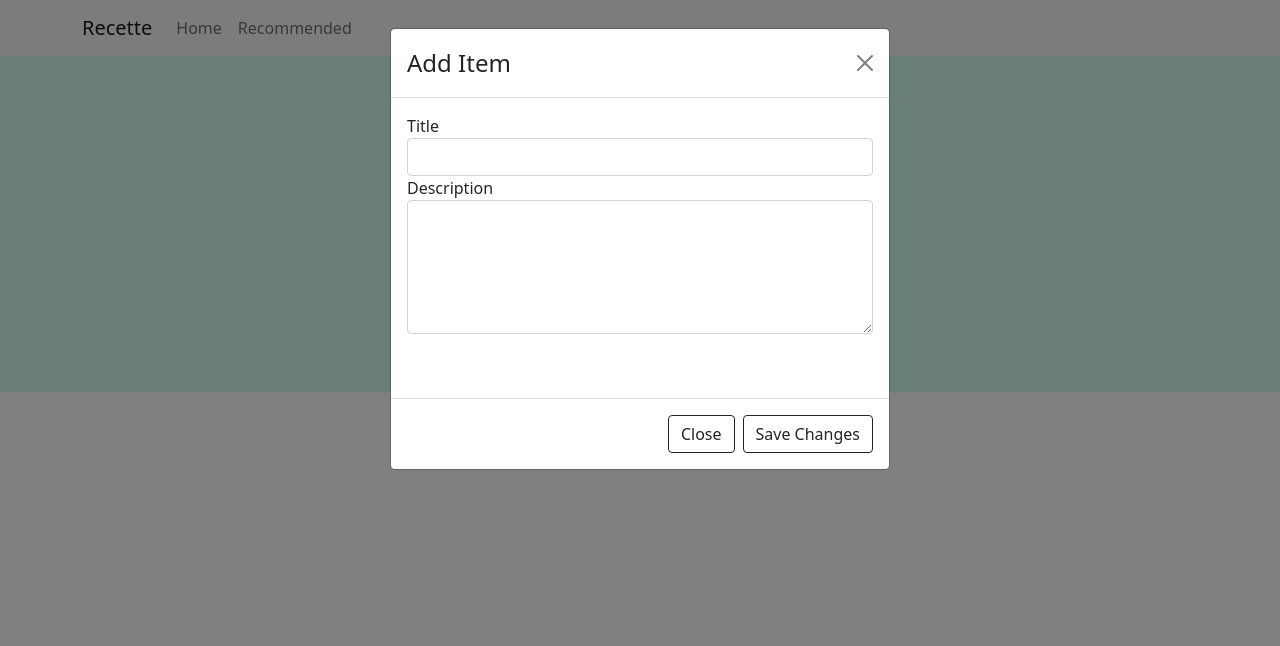
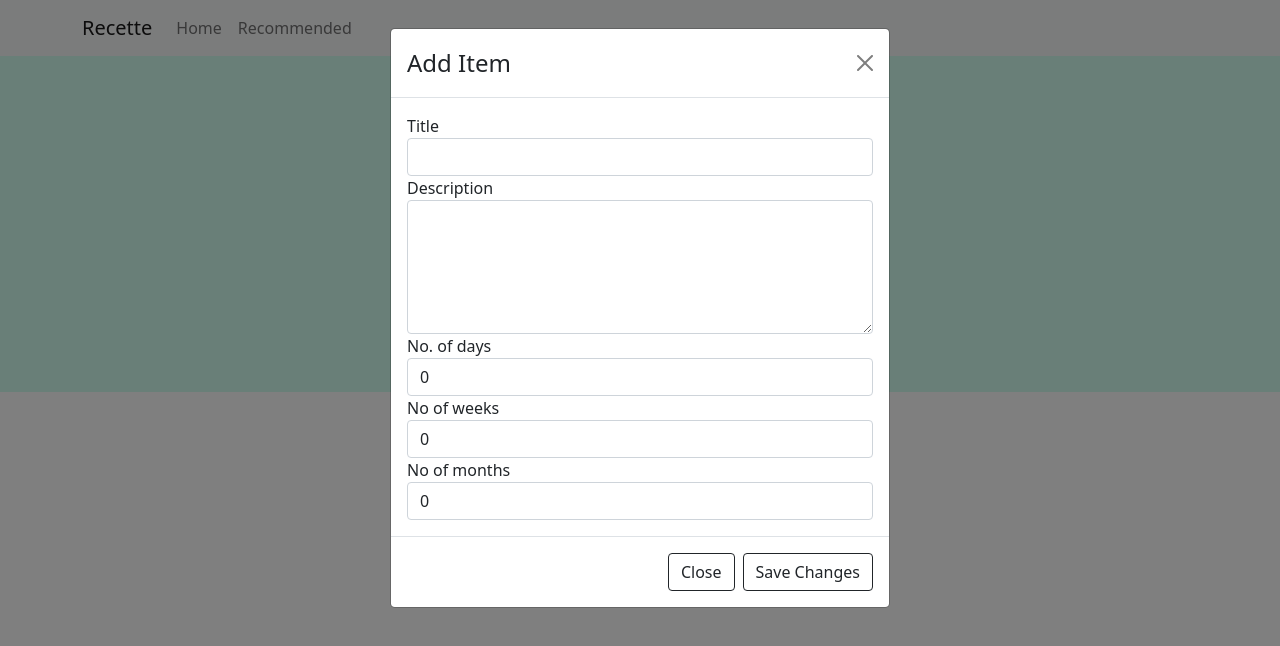
Before and after one commit to shreyanzjain/Rubix-22-14-Big-Bang-Coders, a React (Create React App) app in the folder recette/: page / in a window 1280 px wide. Both pictures are taken after a click on the button "Add Item". Shown: the top 646 px of the page. Built offline with nearby package versions, Linux system fonts and the light colour scheme.

Commit message:
tenth commitment

```diff
--- a/recette/src/components/CardMaker.js
+++ b/recette/src/components/CardMaker.js
@@ -1,18 +1,20 @@
-import React , {useState} from 'react'
+import React from 'react'
 import {Button, Card} from 'react-bootstrap'
 
-function CardMaker({taskObj, index, deleteTask, updateListArray}) {
-    const [modal, setModal] = useState(false);
+function CardMaker({taskObj, index, deleteTask}) {
     const handleDelete = () =>   {
         deleteTask(index)
     }
+
+    var dayCount
 
     return (
         <div>
             <Card style={{ width: '100%', height: '10rem' }} align='center'>
             <Card.Body>
                 <Card.Title>{taskObj.Name}</Card.Title>
-                <Card.Text>{taskObj.Description}</Card.Text>
+                <Card.Subtitle>{taskObj.Description}</Card.Subtitle>
+                <Card.Text>Days: {taskObj.Days} | Weeks: {taskObj.Week} | Months: {taskObj.Month}</Card.Text>
             </Card.Body>
             <Card.Footer>
             <div>
--- a/recette/src/components/CreateTask.js
+++ b/recette/src/components/CreateTask.js
@@ -1,17 +1,26 @@
 import React, {useState} from 'react'
-import { Modal, Button, DropdownButton, Dropdown} from 'react-bootstrap';
+import { Modal, Button} from 'react-bootstrap';
 
 const CreateTask = ({show, toggle, save}) => {
     const [taskName, setTaskName] = useState('');
     const [description, setDescription] = useState('');
+    const [days, setDays] = useState(0);
+    const [week, setWeek] = useState(0);
+    const [month, setMonth] = useState(0);
 
     const handleChange = (e) => {
         const {name, value} = e.target;
 
         if (name === 'taskName')    {
             setTaskName(value);
-        }else{
+        }else if(name === 'description'){
             setDescription(value);
+        }else if (name === 'days'){
+            setDays(value);
+        } else if (name === 'week'){
+            setWeek(value);
+        } else  {
+            setMonth(value);
         }
     }
 
@@ -19,6 +28,9 @@ const CreateTask = ({show, toggle, save}) => {
         let taskObj = {};
         taskObj['Name'] = taskName;
         taskObj['Description'] = description;
+        taskObj['Days'] = days;
+        taskObj['Week'] = week;
+        taskObj['Month'] = month;
         save(taskObj)
         toggle()
     }
@@ -38,10 +50,14 @@ const CreateTask = ({show, toggle, save}) => {
                     <label>Description</label>
                     <textarea rows='5' className='form-control' value={description} name='description' onChange={handleChange}/>
                 </div>
-                <br/>
                 <div>
                 <span>
-                    <input type='number' title='Days' width='50px'></input>
+                    <label>No. of days</label>
+                    <input type='number' title='Days' className='form-control' value={days} name='days' onChange={handleChange}/>
+                    <label>No of weeks</label>
+                    <input type='number' title='Week' className='form-control' value={week} name='week' onChange={handleChange}/>
+                    <label>No of months</label>
+                    <input type='number' title='Month' className='form-control' value={month} name='month' onChange={handleChange}/>
                 </span>
                 </div>
             </Modal.Body>
--- a/recette/src/components/FoodList.js
+++ b/recette/src/components/FoodList.js
@@ -37,13 +37,6 @@ function FoodList() {
         window.location.reload()
     }
 
-    const updateListArray = (obj, index) => {
-        let tempList = taskList
-        tempList[index] = obj
-        localStorage.setItem("taskList", JSON.stringify(tempList))
-        setTaskList(tempList)
-        window.location.reload()
-    }
 
     return (
         <div>
@@ -55,10 +48,10 @@ function FoodList() {
                 <CreateTask toggle={toggle} show={show} save={saveTask}/>
             </div>
             <div className="task-container">
-                {taskList && taskList.map((obj, index) => <CardMaker taskObj = {obj} index ={index} deleteTask ={deleteTask} updateListArray={updateListArray}/>)}
+                {taskList && taskList.map((obj, index) => <CardMaker taskObj = {obj} index ={index} deleteTask ={deleteTask}/>)}
             </div>
             <div>
-              <h1 className='recommend' id='343' align='center'>Recommended.</h1>
+              <h1 className='recommend' id='343' align='center'>About to expire.</h1>
             </div>
        </div>
     )
--- a/recette/src/components/NavBar.js
+++ b/recette/src/components/NavBar.js
@@ -1,5 +1,5 @@
 import React from 'react'
-import {Navbar, Container, Nav, NavDropdown} from 'react-bootstrap'
+import {Navbar, Container, Nav} from 'react-bootstrap'
 
 function NavBar() {
     return (
```
